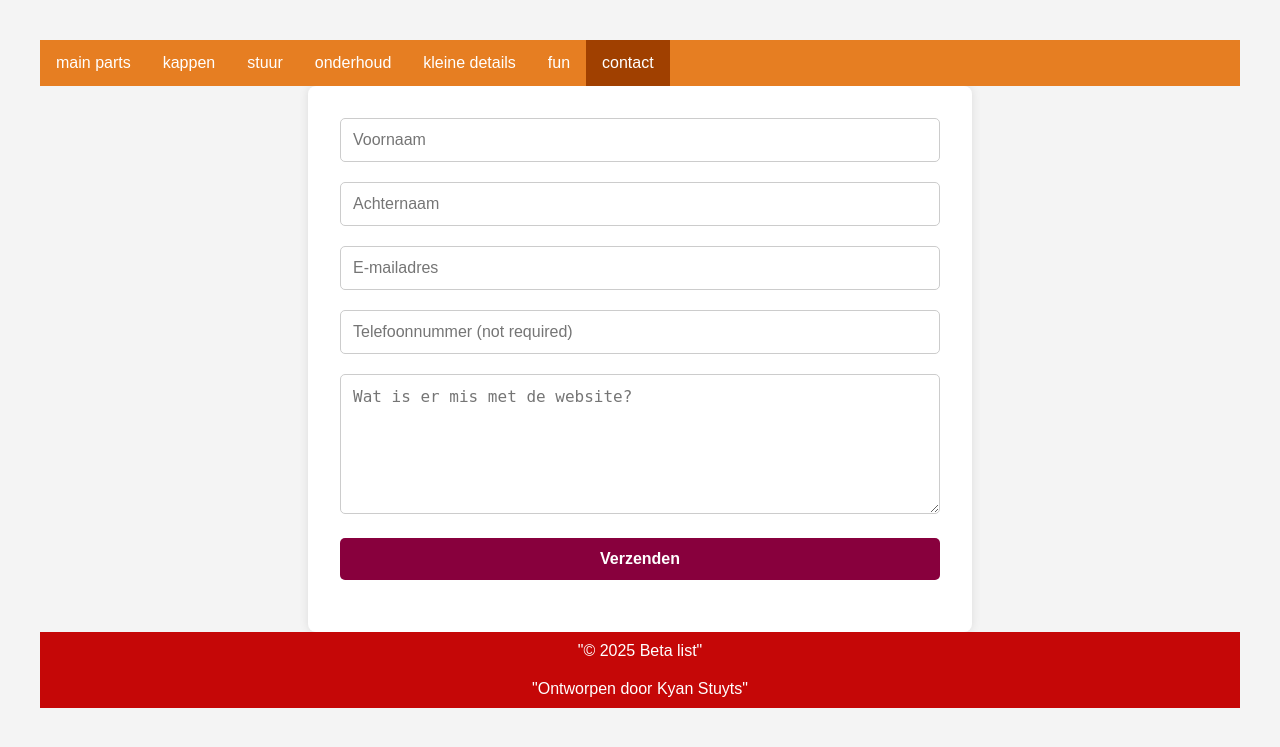
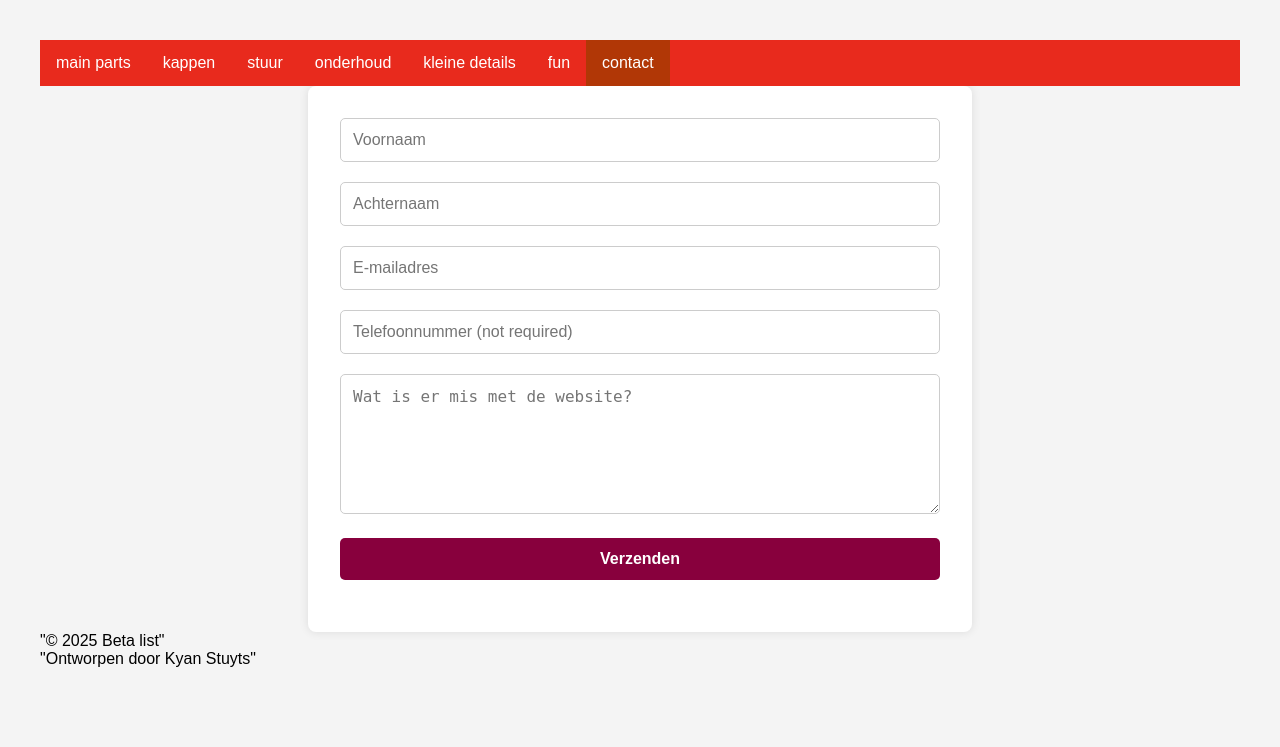
Before and after one commit to utsukushi-sa/Beta-website, a PHP site: page /contact.html in a window 1280 px wide. Shown: the top 747 px of the page. Run offline with PHP 8.4, Linux system fonts and the light colour scheme.

Commit message:
comentaar toevoegen

```diff
--- a/contact.css
+++ b/contact.css
@@ -49,7 +49,7 @@ button:hover {
     margin: 0;
     padding: 0;
     overflow: hidden;
-  background-color: #e67e22;
+    background-color: #e82a1d;
     z-index: 1;
     position: sticky;
     top: 0;
@@ -66,7 +66,7 @@ button:hover {
     text-align: center;
     padding: 14px 16px;
     text-decoration: none;
-  background-color: #e67e22;
+    background-color: #e82a1d;
 }
 
 .nav li a:hover:not(.active) {
@@ -74,21 +74,9 @@ button:hover {
 }
 
 .nav .active {
-  background-color: #a04000;
+    background-color: #b13706;
 }
 
-
-footer>div {
-  flex-wrap: wrap;
-  justify-content: space-between;
-  background-color: rgb(197, 7, 7);
-  color: white;
-  text-align: center;
-  padding-top: 10px;
-  padding-bottom: 10px;
-
-
-}
 
 @media (max-width: 900px) {
   body {
--- a/contact.html
+++ b/contact.html
@@ -40,6 +40,8 @@
 
     </form>
   </main>
+
+  <!-- credits -->
   <footer>
     <div>
       "© 2025 Beta list"
--- a/fun.html
+++ b/fun.html
@@ -53,6 +53,9 @@
     </div>
 
   </main>
+
+
+   <!-- credits -->
   <footer>
     <div>
       "© 2025 Beta list"
--- a/index.html
+++ b/index.html
@@ -134,6 +134,7 @@
 
         </main>
 
+        <!-- credits -->
   <footer>
     <div>
       "© 2025 Beta list"
--- a/kleine-details.html
+++ b/kleine-details.html
@@ -54,6 +54,7 @@
   </main>
 
 
+ <!-- credits -->
   <footer>
     <div>
       "© 2025 Beta list"
--- a/onderhoud.html
+++ b/onderhoud.html
@@ -171,6 +171,7 @@
 
     </main>
 
+    <!-- credits -->
   <footer>
     <div>
       "© 2025 Beta list"
```
Also changed, not shown: kappen.html (+7 -4 lines). Lines whose indentation alone changed are shown as unchanged.
